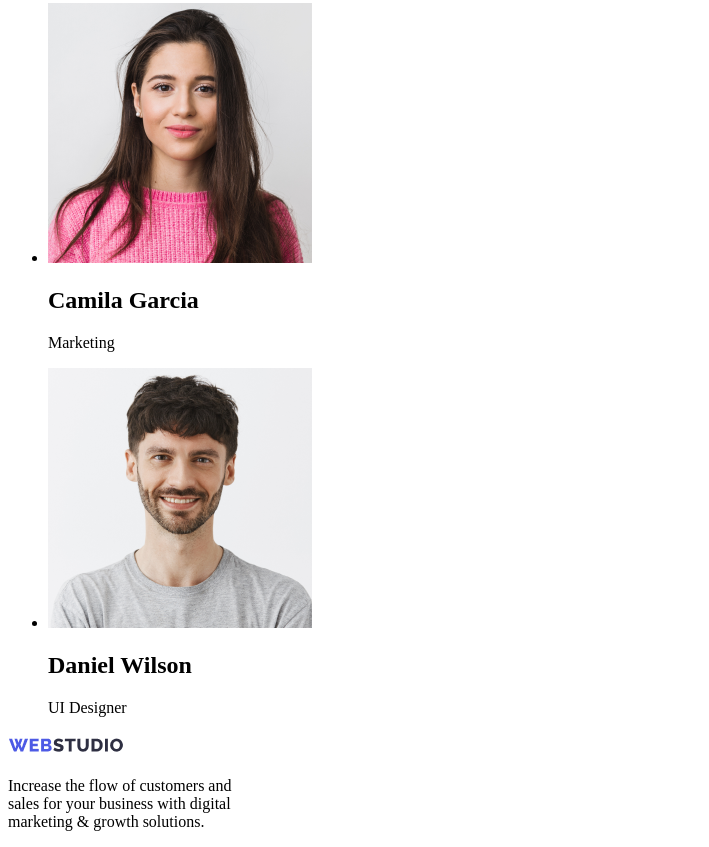
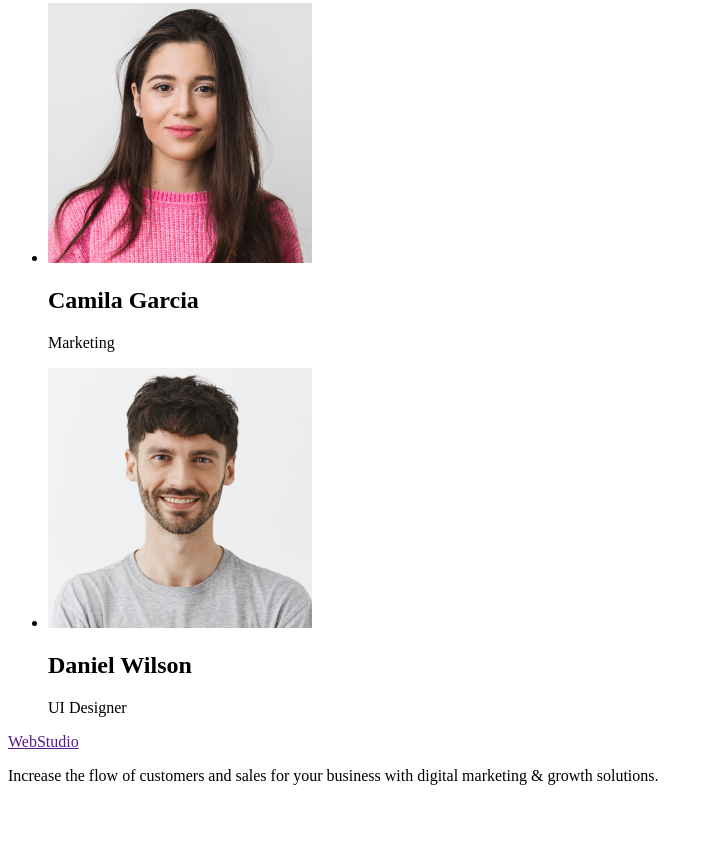
Before and after one commit to DanyaLitvinov/goit-markup-hw-01, a plain HTML site: page index.html in a window 1280 px wide. Shown: the part 2347-3194 px from the top of the page, without its empty margins (0-709 px from the left). After the commit the page ends 3148 px from the top, so only its background shows below. Drawn offline with Linux system fonts and the light colour scheme.

Commit message:
Update index.html

```diff
--- a/index.html
+++ b/index.html
@@ -53,10 +53,10 @@
         <li><img src="daniel-wilson.png" alt="daniel-photo"><h2>Daniel Wilson</h2></li><p>UI Designer</p>
       </ul>
     </main>
-    <footer><img src="/images/logo.png" alt="logotype2">
-    <p>Increase the flow of customers and <br>
-      sales for your business with digital <br>
-      marketing & growth solutions.</p>
+    <footer> <a href="">WebStudio</a>
+    <p>Increase the flow of customers and
+      sales for your business with digital
+      marketing & growth solutions.
     </footer>
   </body>
 </html>
```
